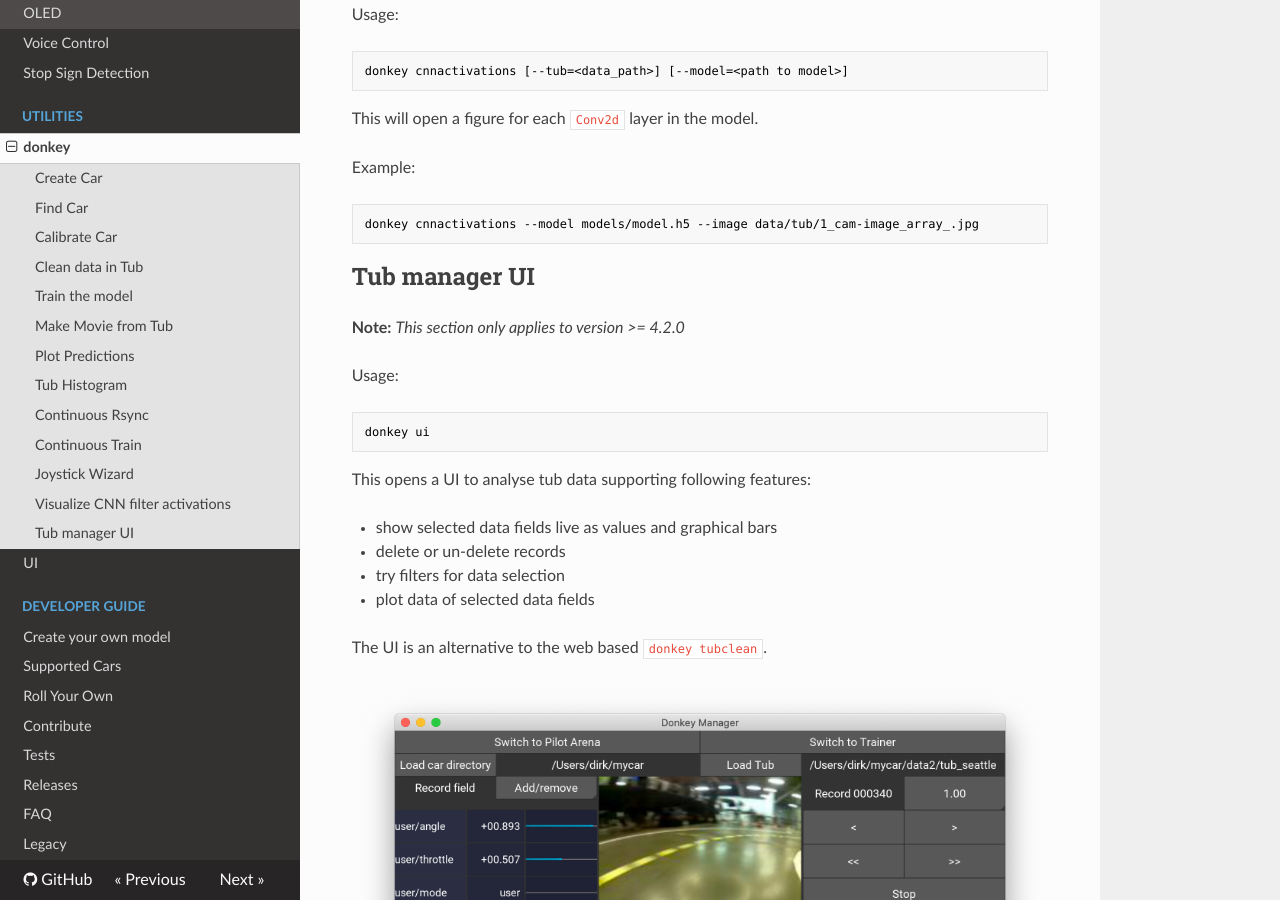
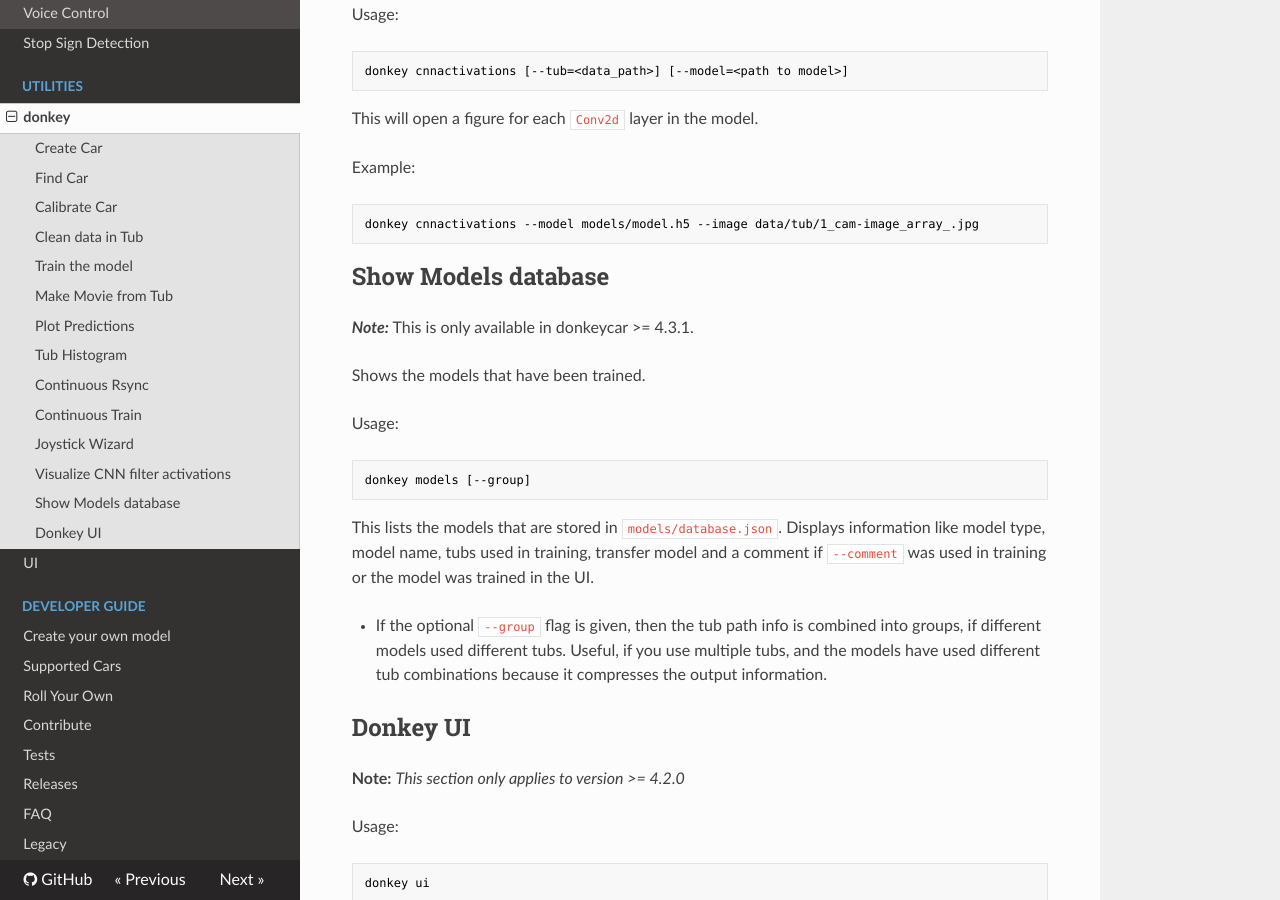
Before and after one commit to autorope/donkeydocs, an MkDocs documentation site: the page built from docs/utility/donkey.md, in a window 1280 px wide and 900 px high, scrolled down 5588 px. Built offline with MkDocs 1.6.1, drawn with Linux system fonts in a browser that asks for light colours; nearby versions of some CDN libraries; old or Windows-style settings are respelled for this version of MkDocs.

Commit message:
Add documentation for `donkey models`

````diff
--- a/docs/utility/donkey.md
+++ b/docs/utility/donkey.md
@@ -238,7 +238,28 @@ Example:
 donkey cnnactivations --model models/model.h5 --image data/tub/1_cam-image_array_.jpg
 ```
 
-## Tub manager UI
+## Show Models database
+
+**_Note:_** This is only available in donkeycar >= 4.3.1.
+
+Shows the models that have been trained.
+
+Usage:
+
+```bash
+donkey models [--group]
+```
+
+This lists the models that are stored in `models/database.json`. Displays information
+like model type, model name, tubs used in training, transfer model and a comment if
+`--comment` was used in training or the model was trained in the UI.
+
+* If the optional `--group` flag is given, then the tub path info is combined into groups,
+if different models used different tubs. Useful, if you use multiple tubs, and the models
+have used different tub combinations because it compresses the output information.
+
+
+## Donkey UI
 
 **Note:** _This section only applies to version >= 4.2.0_
 
````
